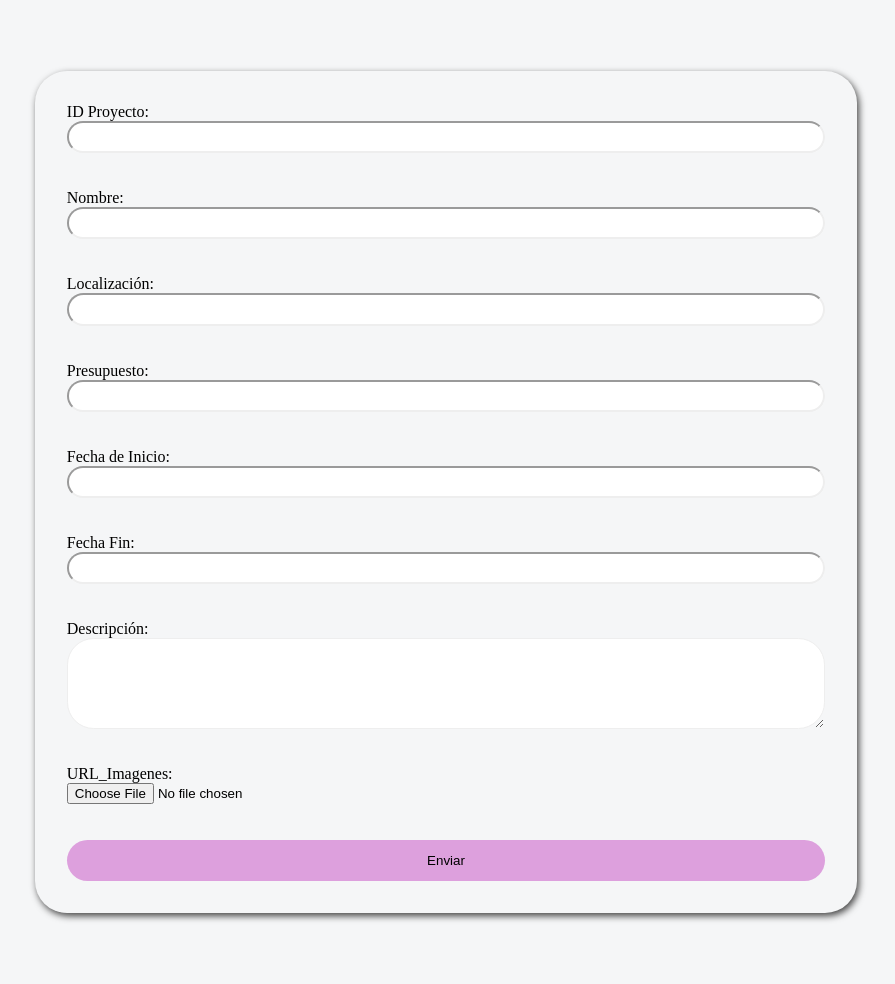
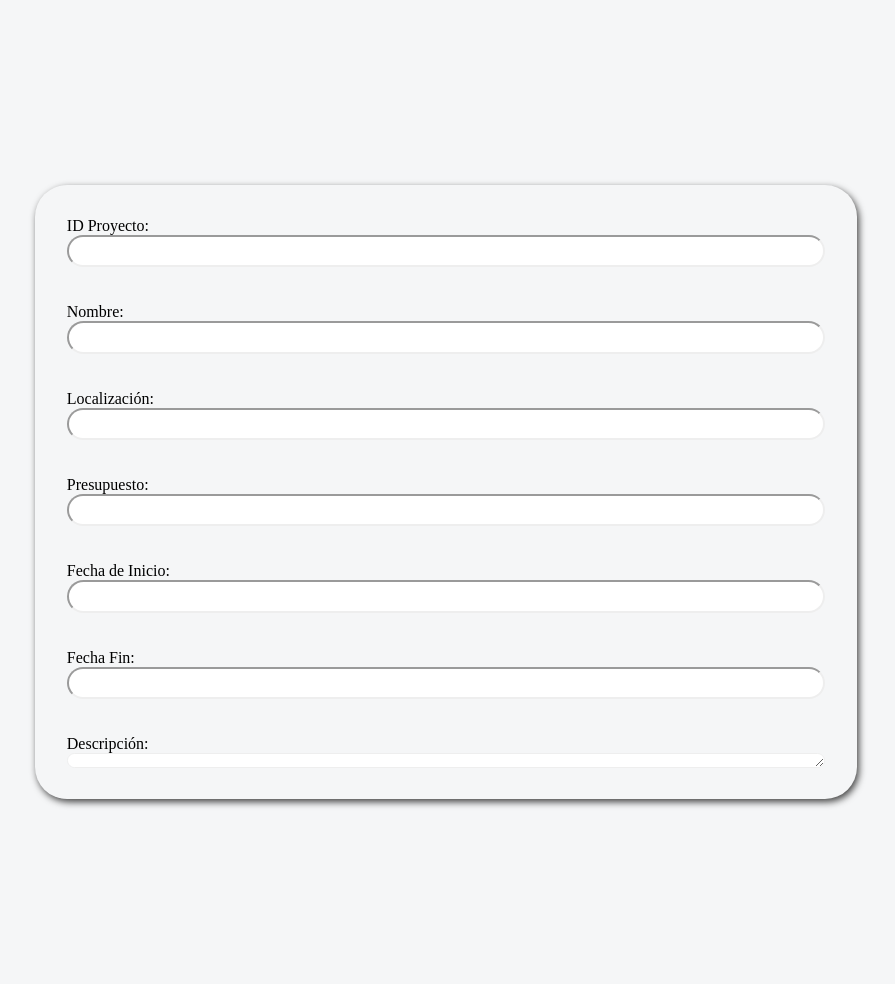
Before and after one commit to lawrarod/KomorebiStudio, a PHP site: page /nuevo-proyecto.php in a window 1280 px wide. Shown: the whole page, without its empty margins (194-1089 px from the left). Run offline with PHP 8.4, Linux system fonts and the light colour scheme; a user stored in the database is signed in.

Commit message:
Nuevo Proyecto

```diff
--- a/ADMIN/conn.php
+++ b/ADMIN/conn.php
@@ -14,3 +14,5 @@ if ($conexion == FALSE) {
 //   echo mysqli_connect_error();
 //   exit();
 //}
+
+?>
--- a/ADMIN/nuevo-proyecto.php
+++ b/ADMIN/nuevo-proyecto.php
@@ -26,11 +26,12 @@ form {
   overflow-x: hidden;
   width: 60%;
   display: flex;
-  /* height: 650px; */
+  height: 550px;
   flex-flow: column;
   border-radius: 2em;
   padding: 2em;
   box-shadow: 2px 3px 7px #444;
+  scroll-behavior: smooth;
 }
 
 input[type="text"], textarea{
@@ -38,6 +39,16 @@ input[type="text"], textarea{
   border-color: #eee;
   padding: .5em;
   outline: none;
+}
+
+textarea {
+  resize: both;
+}
+
+#url {
+  display: flex;
+  padding: 1em;
+  padding-left: 0;
 }
 
 input[type="text"]:focus, textarea:focus {
@@ -87,7 +98,6 @@ button:hover {
           echo mysqli_error($conexion);
         }
       }
-
     ?>
   <main>
     <form method="POST" enctype="multipart/form-data">
@@ -106,7 +116,9 @@ button:hover {
 
       Descripción: <br><textarea name="Descripcion" id="Descripcion" cols="40" rows="5"></textarea><br><br>
 
-      URL_Imagenes: <br><input type="file" name="fichero" id="fichero"><br><br>
+      <div id="url">
+      URL_Imagenes:&nbsp;<input type="file" name="fichero" id="fichero">
+      </div><br><br>
 
       <button type="submit">Enviar</button>
     </form>
```
